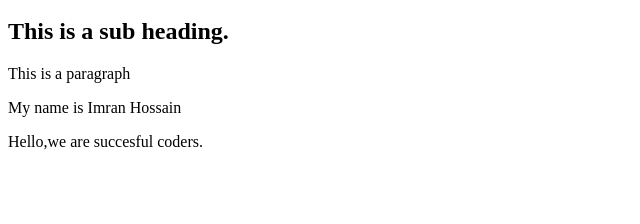
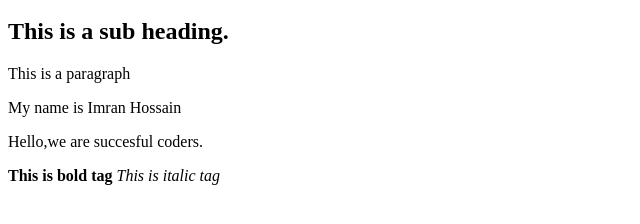
Before and after one commit to imran-11/packetcodeofficial.github.io, a plain HTML site: page index.html in a window 1280 px wide. Shown: the part 48-272 px from the top of the page, without its empty margins (0-640 px from the left). Drawn offline with Linux system fonts and the light colour scheme.

Commit message:
version002

```diff
--- a/index.html
+++ b/index.html
@@ -9,6 +9,8 @@
         <p>This is a paragraph</p>
         <p>My name is Imran Hossain</p>
         <p>Hello,we are succesful coders.</p>
+        <b>This is bold tag</b>
+        <i>This is italic tag</i>
 
     </body>
 </html>
```
